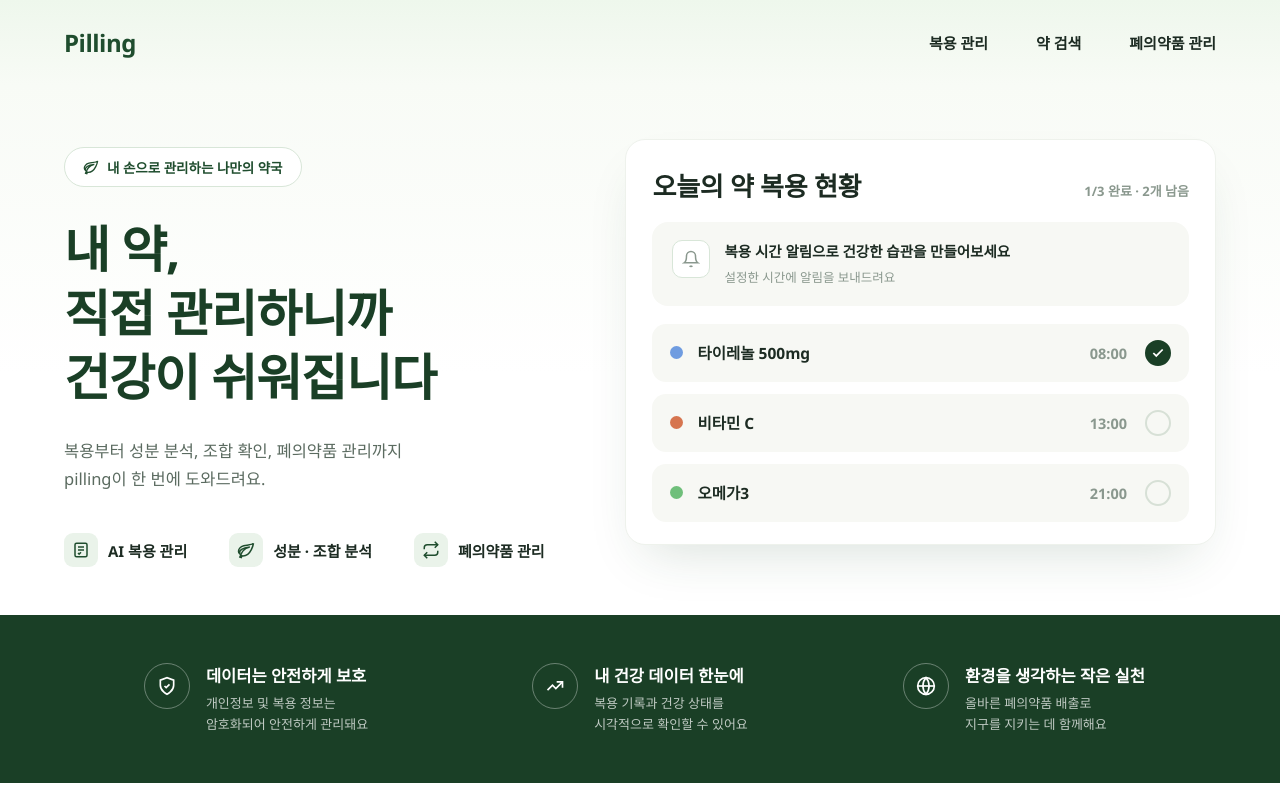
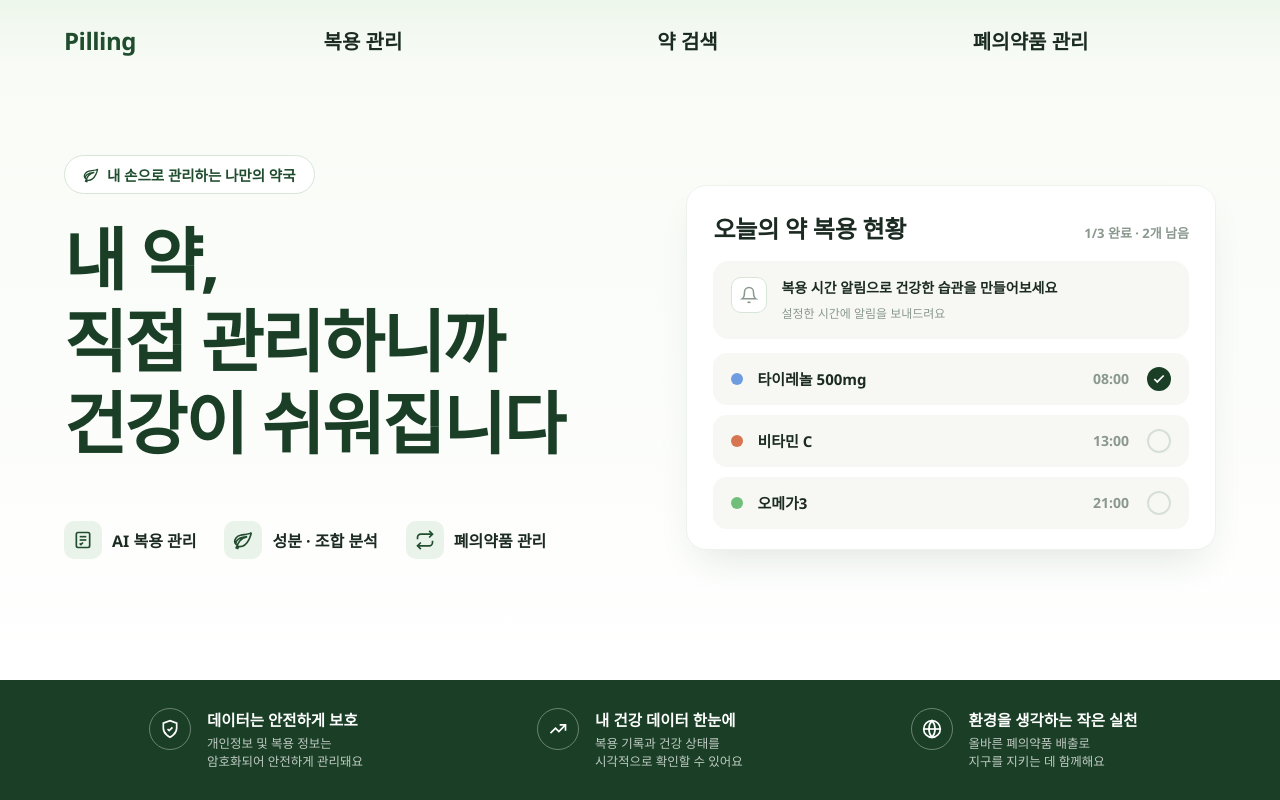
Before and after one commit to 20261184/-Pilling, a website: page 메인페이지.html in a window 1280 px wide. Drawn offline with Linux system fonts and the light colour scheme.

Commit message:
메인페이지 수정본 최종

```diff
--- a/메인페이지.html
+++ b/메인페이지.html
@@ -17,32 +17,46 @@
     --cream:#f7f8f4;
   }
   *{box-sizing:border-box;}
-  body{
+
+  html, body{
     margin:0;
+    padding:0;
+    height:100%;
     font-family:"Apple SD Gothic Neo","Pretendard","Segoe UI",sans-serif;
     background:#fff;
     color:var(--text-dark);
   }
 
-  /* NAV */
+  /* 전체 화면 Flex 레이아웃 */
+  .app-container {
+    display: flex;
+    flex-direction: column;
+    min-height: 100vh;
+    overflow-x: hidden;
+  }
+
+  /* NAV: 상단 메뉴 글씨 크기 20px로 수정 */
   .nav{
     display:flex;
     align-items:center;
     justify-content:space-between;
-    padding:26px 64px;
+    padding:24px 64px 8px;
     background:linear-gradient(180deg,#eef7ec,#f8fbf6);
+    flex-shrink: 0;
   }
   .logo{
     font-size:24px;
     font-weight:800;
     color:var(--green-dark);
     letter-spacing:-0.02em;
+    margin-right: 60px;
   }
   .nav-links{
     display:flex;
-    gap:48px;
-    font-size:15px;
-    font-weight:600;
+    justify-content:space-around;
+    flex: 1;
+    font-size:20px; /* 20px로 수정 완료 */
+    font-weight:700;
     color:var(--text-dark);
   }
   .nav-links span{cursor:pointer; transition:color .15s;}
@@ -50,17 +64,22 @@
 
   /* HERO */
   .hero{
-    background:linear-gradient(180deg,#f8fbf6,#ffffff 60%);
-    padding:54px 64px 0;
+    background:linear-gradient(180deg,#f8fbf6,#ffffff 100%);
+    padding:0px 64px 20px;
     display:flex;
-    gap:48px;
-    align-items:flex-start;
+    gap:40px;
+    align-items:center;
+    flex: 1;
   }
   .hero-left{
-    flex:1;
-    max-width:560px;
-    padding-top:8px;
+    flex:1.1;
+    max-width:620px;
+    margin-top: 0px;
+    display: flex;
+    flex-direction: column;
   }
+
+  /* BADGE */
   .badge{
     display:inline-flex;
     align-items:center;
@@ -68,42 +87,43 @@
     border:1.5px solid var(--green-line);
     background:#fff;
     border-radius:30px;
-    padding:9px 18px;
-    font-size:13.5px;
+    padding:8px 18px;
+    font-size:14.5px;
     font-weight:700;
     color:var(--green-dark);
-    margin-bottom:30px;
+    align-self: flex-start;
+    margin-top: -20px;
+    margin-bottom: 24px;
   }
   .badge svg{flex-shrink:0;}
+
+  /* 메인 글씨 */
   .hero-left h1{
-    font-size:50px;
-    line-height:1.28;
+    font-size:68px;
+    line-height:1.2;
     font-weight:900;
-    margin:0 0 28px;
+    margin:0 0 48px;
     color:var(--green-deep);
-    letter-spacing:-0.02em;
+    letter-spacing:-0.03em;
   }
-  .hero-left p{
-    font-size:16.5px;
-    line-height:1.7;
-    color:var(--text-mid);
-    margin:0 0 40px;
-  }
+
+  /* 하단 3개 버튼 */
   .icon-row{
     display:flex;
-    gap:42px;
+    gap:28px;
+    margin-top: 10px;
   }
   .icon-item{
     display:flex;
     align-items:center;
     gap:10px;
-    font-size:15px;
+    font-size:16px;
     font-weight:700;
     color:var(--text-dark);
   }
   .icon-item .ic{
-    width:34px;height:34px;
-    border-radius:9px;
+    width:38px;height:38px;
+    border-radius:10px;
     background:var(--green-pale);
     color:var(--green-dark);
     display:flex;
@@ -114,25 +134,25 @@
 
   /* HERO RIGHT */
   .hero-right{
-    flex:1.15;
+    flex:1;
     position:relative;
     min-width:0;
   }
   .status-card{
     background:#fff;
     border-radius:20px;
-    box-shadow:0 24px 50px -20px rgba(31,77,46,0.18);
-    padding:26px 26px 22px;
+    box-shadow:0 20px 40px -15px rgba(31,77,46,0.15);
+    padding:24px 26px 20px;
     border:1px solid #eef2ec;
   }
   .status-head{
     display:flex;
     align-items:baseline;
     justify-content:space-between;
-    margin-bottom:18px;
+    margin-bottom:16px;
   }
   .status-head h3{
-    font-size:26px;
+    font-size:24px;
     font-weight:800;
     margin:0;
     letter-spacing:-0.01em;
@@ -148,8 +168,8 @@
     justify-content:space-between;
     background:var(--cream);
     border-radius:14px;
-    padding:16px 18px;
-    margin-bottom:12px;
+    padding:14px 18px;
+    margin-bottom:10px;
   }
   .med-left{
     display:flex;
@@ -157,19 +177,19 @@
     gap:14px;
   }
   .dot{
-    width:13px;height:13px;
+    width:12px;height:12px;
     border-radius:50%;
     flex-shrink:0;
   }
-  .med-left .name{font-size:15.5px; font-weight:700;}
+  .med-left .name{font-size:15px; font-weight:700;}
   .med-right{
     display:flex;
     align-items:center;
     gap:18px;
   }
-  .time{font-size:14.5px; color:var(--text-light); font-weight:600;}
+  .time{font-size:14px; color:var(--text-light); font-weight:600;}
   .check{
-    width:26px;height:26px;
+    width:24px;height:24px;
     border-radius:50%;
     border:2px solid #d7e0d6;
     display:flex;
@@ -184,16 +204,16 @@
   }
 
   .reminder-card{
-    margin-top:18px;
+    margin-top:14px;
     background:var(--cream);
     border-radius:16px;
-    padding:18px 20px;
+    padding:16px 18px;
     display:flex;
     align-items:flex-start;
     gap:14px;
   }
   .reminder-icon{
-    width:38px;height:38px;
+    width:36px;height:36px;
     border-radius:10px;
     background:#fff;
     color:var(--green-dark);
@@ -203,17 +223,18 @@
     flex-shrink:0;
     border:1px solid var(--green-line);
   }
-  .reminder-card h4{margin:0 0 4px; font-size:14.5px; font-weight:700;}
-  .reminder-card span{font-size:12.5px; color:var(--text-light); line-height:1.5;}
+  .reminder-card h4{margin:0 0 4px; font-size:14px; font-weight:700;}
+  .reminder-card span{font-size:12px; color:var(--text-light); line-height:1.5;}
 
   /* STATS BAR */
   .stats-bar{
-    margin-top:48px;
     background:var(--green-deep);
-    padding:48px 64px;
+    padding:28px 64px;
     display:flex;
     justify-content:center;
     gap:64px;
+    flex-shrink: 0;
+    margin-top: -10px;
   }
   .stat{
     flex:1;
@@ -225,7 +246,7 @@
     color:#fff;
   }
   .stat-icon{
-    width:46px;height:46px;
+    width:42px;height:42px;
     border-radius:50%;
     border:1.5px solid rgba(255,255,255,0.35);
     display:flex;
@@ -234,30 +255,33 @@
     flex-shrink:0;
   }
   .stat h4{
-    margin:0 0 6px;
-    font-size:16.5px;
+    margin:0 0 4px;
+    font-size:15.5px;
     font-weight:700;
   }
   .stat p{
     margin:0;
-    font-size:13px;
-    line-height:1.6;
+    font-size:12.5px;
+    line-height:1.5;
     color:rgba(255,255,255,0.72);
   }
 
   @media (max-width:980px){
-    .nav{padding:20px 24px;}
-    .nav-links{gap:24px; font-size:13.5px;}
-    .hero{flex-direction:column; padding:40px 24px 0;}
+    .app-container{height:auto; min-height:100vh;}
+    .nav{padding:20px 24px 8px; flex-direction:column; gap:16px;}
+    .nav-links{gap:16px; font-size:17px; width:100%; justify-content:space-between;}
+    .hero{flex-direction:column; padding:0px 24px 32px;}
     .hero-left{max-width:100%;}
-    .hero-left h1{font-size:36px;}
-    .icon-row{flex-wrap:wrap; gap:24px;}
-    .stats-bar{flex-direction:column; padding:36px 24px; gap:28px;}
+    .hero-left h1{font-size:44px;}
+    .badge{margin-top:0;}
+    .icon-row{flex-wrap:wrap; gap:16px;}
+    .stats-bar{flex-direction:column; padding:32px 24px; gap:24px; margin-top:0;}
   }
 </style>
 </head>
 <body>
 
+<div class="app-container">
   <div class="nav">
     <div class="logo">Pilling</div>
     <div class="nav-links">
@@ -276,24 +300,22 @@
 
       <h1>내 약,<br>직접 관리하니까<br>건강이 쉬워집니다</h1>
 
-    <p>복용부터 성분 분석, 조합 확인, 폐의약품 관리까지<br>pilling이 한 번에 도와드려요.</p>
-
       <div class="icon-row">
         <div class="icon-item">
           <span class="ic">
-          <svg width="18" height="18" viewBox="0 0 24 24" fill="none" stroke="currentColor" stroke-width="2"><rect x="4" y="3" width="16" height="18" rx="2"/><line x1="8" y1="8" x2="16" y2="8"/><line x1="8" y1="12" x2="16" y2="12"/><polyline points="8 16 9.5 17.5 12 15"/></svg>
+            <svg width="20" height="20" viewBox="0 0 24 24" fill="none" stroke="currentColor" stroke-width="2"><rect x="4" y="3" width="16" height="18" rx="2"/><line x1="8" y1="8" x2="16" y2="8"/><line x1="8" y1="12" x2="16" y2="12"/><polyline points="8 16 9.5 17.5 12 15"/></svg>
           </span>
           AI 복용 관리
         </div>
         <div class="icon-item">
           <span class="ic">
-          <svg width="18" height="18" viewBox="0 0 24 24" fill="none" stroke="currentColor" stroke-width="2"><path d="M17 8C8 10 5.9 16.17 3.82 21.34l1.89.66.95-2.3c.48.17.98.3 1.34.3C19 20 22 3 22 3c-1 2-8 2.25-13 3.25S2 11.5 2 13.5c0 1.43.74 2.84 1.5 3.5C2.74 12.41 6.97 9.13 17 8z"/></svg>
+            <svg width="20" height="20" viewBox="0 0 24 24" fill="none" stroke="currentColor" stroke-width="2"><path d="M17 8C8 10 5.9 16.17 3.82 21.34l1.89.66.95-2.3c.48.17.98.3 1.34.3C19 20 22 3 22 3c-1 2-8 2.25-13 3.25S2 11.5 2 13.5c0 1.43.74 2.84 1.5 3.5C2.74 12.41 6.97 9.13 17 8z"/></svg>
           </span>
           성분 · 조합 분석
         </div>
         <div class="icon-item">
           <span class="ic">
-          <svg width="18" height="18" viewBox="0 0 24 24" fill="none" stroke="currentColor" stroke-width="2"><polyline points="17 1 21 5 17 9"/><path d="M3 11V9a4 4 0 0 1 4-4h14"/><polyline points="7 23 3 19 7 15"/><path d="M21 13v2a4 4 0 0 1-4 4H3"/></svg>
+            <svg width="20" height="20" viewBox="0 0 24 24" fill="none" stroke="currentColor" stroke-width="2"><polyline points="17 1 21 5 17 9"/><path d="M3 11V9a4 4 0 0 1 4-4h14"/><polyline points="7 23 3 19 7 15"/><path d="M21 13v2a4 4 0 0 1-4 4H3"/></svg>
           </span>
           폐의약품 관리
         </div>
@@ -317,7 +339,7 @@
           </div>
         </div>
 
-      <div class="med-row" style="margin-top:18px;">
+        <div class="med-row" style="margin-top:14px;">
           <div class="med-left">
             <span class="dot" style="background:#6f9ce0;"></span>
             <span class="name">타이레놀 500mg</span>
@@ -386,6 +408,7 @@
       </div>
     </div>
   </div>
+</div>
 
 </body>
 </html>
```
Lines whose indentation alone changed are shown as unchanged.
